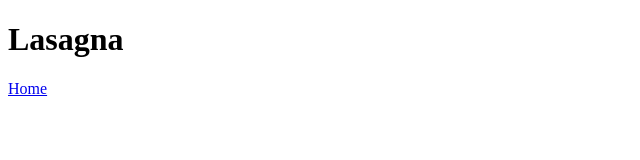
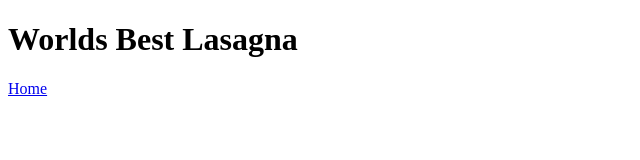
Before and after one commit to Robotkio/odin-recipes, a plain HTML site: page recipes/lasagna.html in a window 1280 px wide. Shown: the whole page, without its empty margins (0-640 px from the left). Drawn offline with Linux system fonts and the light colour scheme.

Commit message:
Add proper title to lasagna page

```diff
--- a/recipes/lasagna.html
+++ b/recipes/lasagna.html
@@ -3,10 +3,10 @@
 <head>
     <meta charset="UTF-8">
     <meta name="viewport" content="width=device-width, initial-scale=1.0">
-    <title>Lasagna</title>
+    <title>Worlds Best Lasagna</title>
 </head>
 <body>
-    <h1>Lasagna</h1>
+    <h1>Worlds Best Lasagna</h1>
     <a href="../index.html">Home</a>
 </body>
 </html>
```
